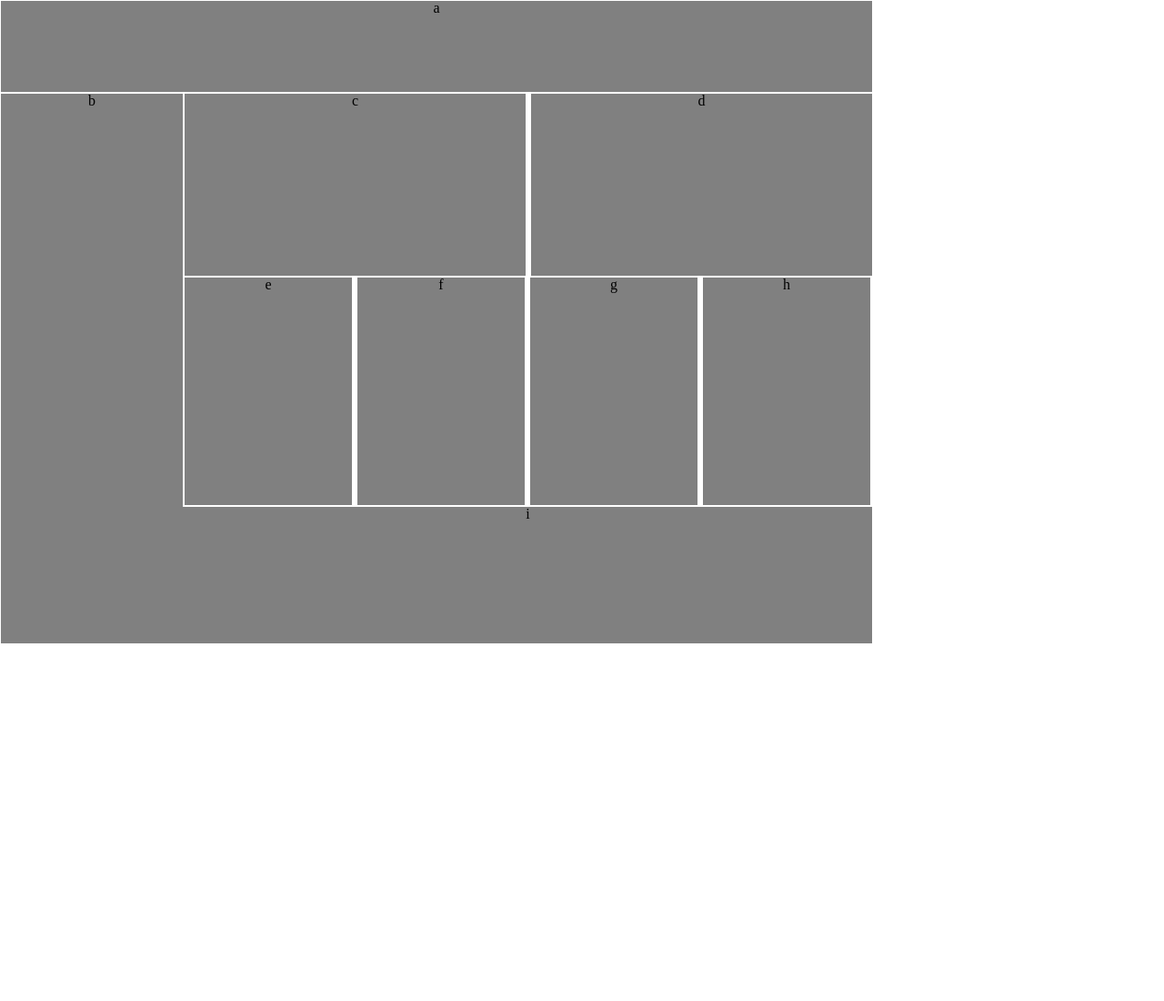
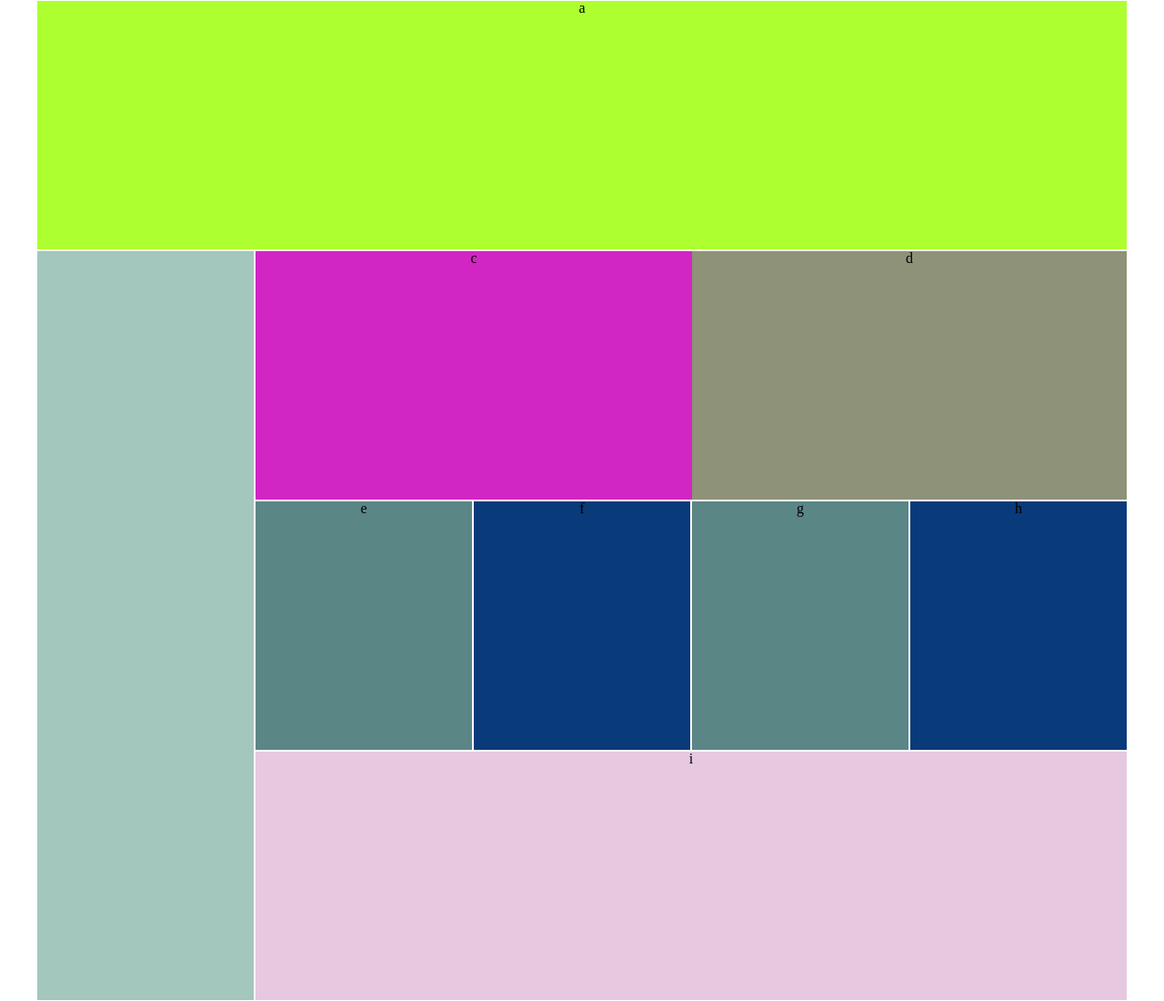
Before and after one commit to will-ing/lab-01, a plain HTML site: page index.html in a window 1280 px wide. Shown: the whole page at 91% size. Before the commit the page ends 800 px from the top, so only its background shows below. Drawn offline with Linux system fonts and the light colour scheme.

Commit message:
added grid to layout for 3 views

```diff
--- a/index.html
+++ b/index.html
@@ -8,16 +8,16 @@
 </head>
 <body>
   <header>a</header>
-  <section id="first">b</section>
-  <section>c</section>
-  <section>d</section>
+  <section id="first"></section>
+  <section id="c">c</section>
+  <section id="d">d</section>
   <div>
-    <section>e</section>
-    <section>f</section>
+    <section id="e">e</section>
+    <section id="f">f</section>
   </div>
   <div>
-    <section>g</section>
-    <section>h</section>
+    <section id="g">g</section>
+    <section id="h">h</section>
   </div>
   <footer>i</footer>
 </body>
--- a/style/base.css
+++ b/style/base.css
@@ -2,5 +2,6 @@ header, footer, section {
   background-color: gray;
   text-align: center;
   margin: 1px;
+  vertical-align: middle;
 
 }
--- a/style/layout.css
+++ b/style/layout.css
@@ -14,7 +14,6 @@ header{
 
 section{
   height: 125px;
-
 }
 
 div section{
@@ -32,39 +31,177 @@ footer {
     height: 768px;
     width: 960px;
     margin: 0px;
+    display: grid;
+    /* grid-template-columns: 200px 187px 187px 185px 185px;  */
+    grid-template-columns: 20% 20% 20% 20% 20%;
+    grid-template-rows: 100px 205px 255px 150px;
 
   }
 
   header{
-    height: 100px;
+    width: auto%;
+    height: auto;
+    grid-column: 1 / span 5;
+    grid-row: 1 / span 1;
   }
 
   #first{
-    height: 600px;
-    width: 200px;
-    float: left;
+    width: auto;
+    height: auto;
+    grid-column: 1 / span 1;
+    grid-row: 2 / span 3;
   }
 
   section{
-    height: 200px;
-    width: 375px;
-    display: inline-block;
+    width: auto;
+    height: auto;
   }
 
-  div{
-    display: inline;
+  div section{
+    width: auto;
+    height: auto;
+  }
+
+  #c{
+    grid-column: 2 / span 2;
+    grid-row: 2 / span 1;
+  }
+
+  #d{
+    grid-column: 4 / span 2;
+    grid-row: 2 / span 1;
+  }
+
+  #e{
+    grid-column: 1 / span 1;
+    grid-row: 1 / span 1;
+  }
+
+  #f{
+    grid-column: 2 / span 1;
+    grid-row: 1 / span 1;
+  }
+
+  #g{
+    grid-column: 1 / span 1;
+    grid-row: 1 / span 1;
+  }
+
+  #h{
+    grid-column: 2 / span 1;
+    grid-row: 1 / span 1;
+  }
+
+  div:first-of-type{
+    grid-column: 2 / span 2;
+    grid-row: 3 / span 1;
+    display: grid;
+    grid-template-columns: 1fr 1fr
+  }
+
+  div:last-of-type{
+    grid-column: 4 / span 2;
+    grid-row: 3 / span 1;
+    display: grid;
+    grid-template-columns: 1fr 1fr
   }
 
 
-  div section{
-    width: 184px;
-    height: 250px;
-    display: inline-block;
+
+  footer {
+    width: auto;
+    height: auto;
+    grid-column: 2 / span 4;
+    grid-row: 4 / span 1;
+  }
+}
+
+@media (min-width: 960px) {
+  body{
+    height: 1100px;
+    width: 1200px;
+    margin: 0 auto;
+    display: grid;
+    grid-template-columns: 1fr 1fr 1fr 1fr 1fr;
+    grid-template-rows: 1fr 1fr 1fr 1fr;
+
   }
 
-  footer {
-    height: 150px;
+  header{
+    grid-column: 1 / span 5;
+    grid-row: 1 / span 1;
+  }
+
+  #first{
+    grid-column: 1 / span 1;
+    grid-row: 2 / span 4;
+    width: auto;
+    height: auto;
+  }
+
+  section{
+    height: auto;
+    width: 50%;
+  }
+
+  div section{
+    width: auto;
+    height: auto;
   }
 
 
+  #c{
+    grid-column: 2 / span 4;
+    grid-row: 2 / span 1;
+  }
+
+  #d{
+    grid-column: 4 / span 4;
+    grid-row: 2 / span 1;
+    width: auto;
+    height: auto;
+  }
+
+  #e{
+    grid-column: 1 / span 1;
+    grid-row: 1 / span 1;
+  }
+
+  #f{
+    grid-column: 2 / span 1;
+    grid-row: 1 / span 1;
+  }
+
+  #g{
+    grid-column: 1 / span 1;
+    grid-row: 1 / span 1;
+  }
+
+  #h{
+    grid-column: 2 / span 1;
+    grid-row: 1 / span 1;
+  }
+
+  div:first-of-type{
+    grid-column: 2 / span 2;
+    grid-row: 3 / span 1;
+    display: grid;
+    grid-template-columns: 1fr 1fr
+  }
+
+  div:last-of-type{
+    grid-column: 4 / span 2;
+    grid-row: 3 / span 1;
+    display: grid;
+    grid-template-columns: 1fr 1fr
+  }
+
+
+
+  footer {
+    width: auto;
+    height: auto;
+    grid-column: 2 / span 4;
+    grid-row: 4 / span 1;
+  }
 }
--- a/style/modules.css
+++ b/style/modules.css
@@ -0,0 +1,91 @@
+header{
+  background-color: blue;
+}
+
+#first{
+  background-color: brown;
+}
+
+
+section:nth-of-type(2){
+  background-color: yellow;
+}
+
+section:nth-of-type(3){
+  background-color: chartreuse;
+}
+
+section:nth-child(2){
+  background-color: cornflowerblue;
+}
+
+section:nth-child(1){
+  background-color: aqua;
+}
+
+footer{
+  background-color: violet;
+}
+
+@media (min-width: 480px){
+  header{
+    background-color: yellow;
+  }
+
+  #first{
+    background-color: rgb(59, 32, 32);
+  }
+
+
+  section:nth-of-type(2){
+    background-color: aqua;
+  }
+
+  section:nth-of-type(3){
+    background-color: chartreuse;
+  }
+
+  section:nth-child(2){
+    background-color: cornflowerblue;
+  }
+
+  section:nth-child(1){
+    background-color: tomato;
+  }
+
+  footer{
+    background-color: teal;
+  }
+}
+
+
+@media (min-width: 960px){
+  header{
+    background-color: greenyellow;
+  }
+
+  #first{
+    background-color: rgba(79, 146, 129, 0.52);
+  }
+
+
+  section:nth-of-type(2){
+    background-color: rgb(209, 38, 195);
+  }
+
+  section:nth-of-type(3){
+    background-color: rgb(142, 146, 120);
+  }
+
+  section:nth-child(2){
+    background-color: rgb(9, 58, 122);
+  }
+
+  section:nth-child(1){
+    background-color: rgb(91, 134, 134);
+  }
+
+  footer{
+    background-color: rgb(230, 200, 225);
+  }
+}
--- a/style/styles.css
+++ b/style/styles.css
@@ -1,6 +1,6 @@
 @import "reset.css";
 @import "base.css";
 @import "layout.css";
-@import "module.css";
+@import "modules.css";
 @import "theme.css";
 @import "state.css";
```
